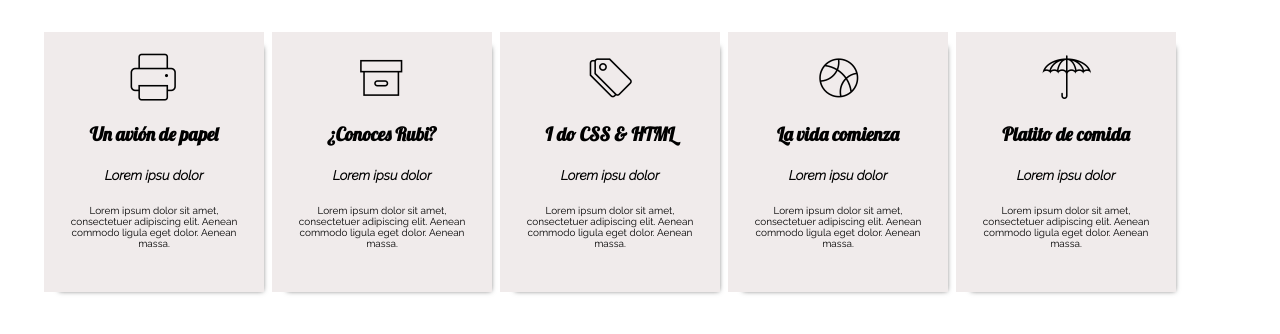
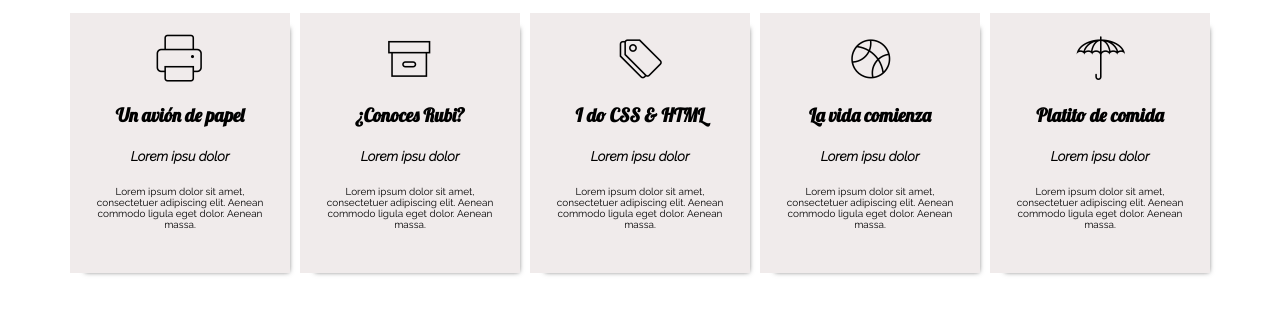
Before and after one commit to yennysep1/tipografia, a plain HTML site: page index.html in a window 1280 px wide. Drawn offline with Linux system fonts and the light colour scheme; files whose address does not match are found by name.

Commit message:
corrigiendo contenedor

```diff
--- a/css/main.css
+++ b/css/main.css
@@ -1,7 +1,12 @@
 .contenedor {
-	width: 1200px;
+	width: 1150px;
 	margin: auto;
-	padding-top:20px;
+}
+
+.contenedor:after {
+	content: "";
+	display: block;
+	clear: both;
 }
 
 .box {
@@ -10,7 +15,7 @@
 	height: 240px;
 	background-color: #F0EBEB;
 	float: left;
-	margin: 4px;
+	margin: 5px;
 	text-align: center;
 -webkit-box-shadow: 7px 7px 5px -8px rgba(0,0,0,0.62);
 -moz-box-shadow: 7px 7px 5px -8px rgba(0,0,0,0.62);
```
